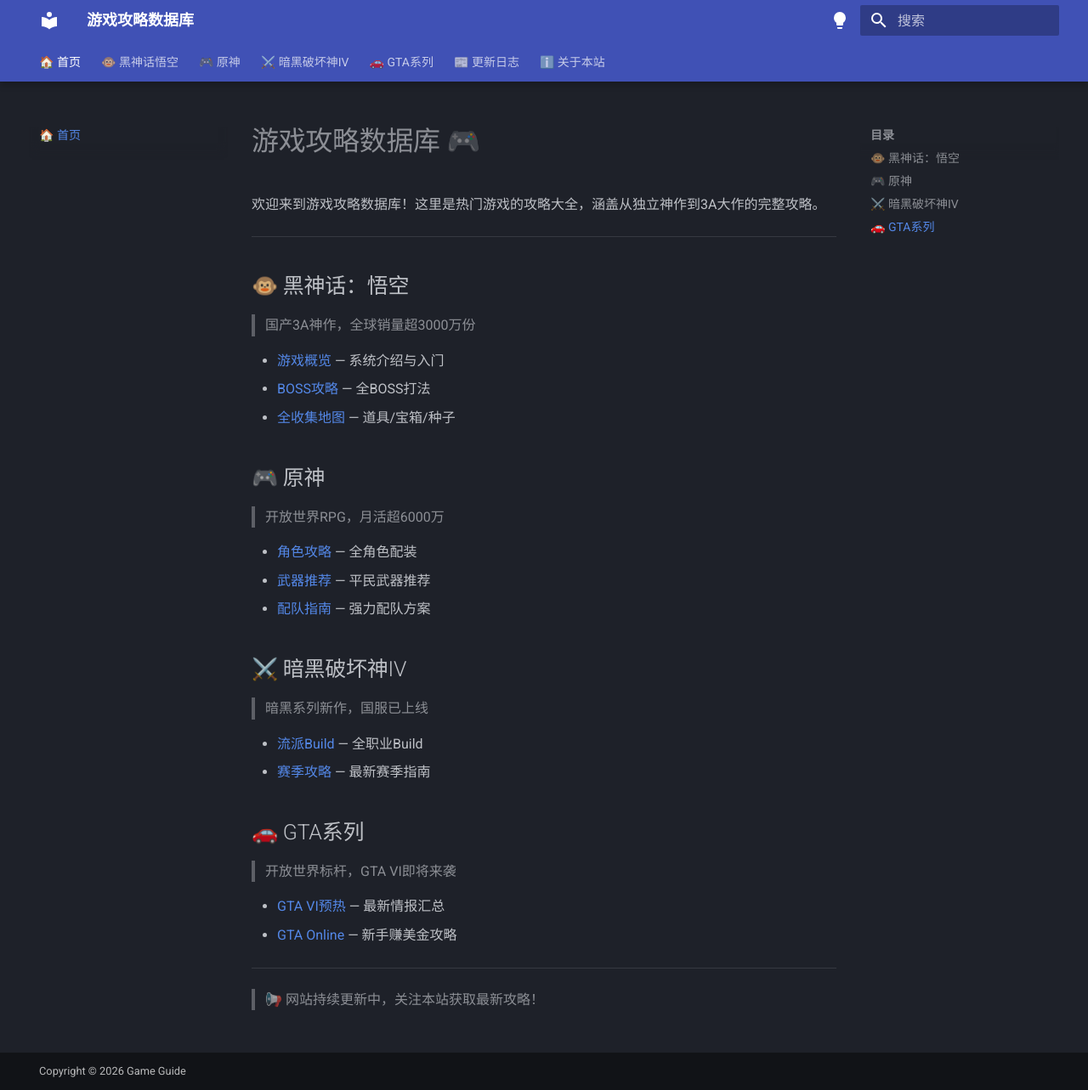
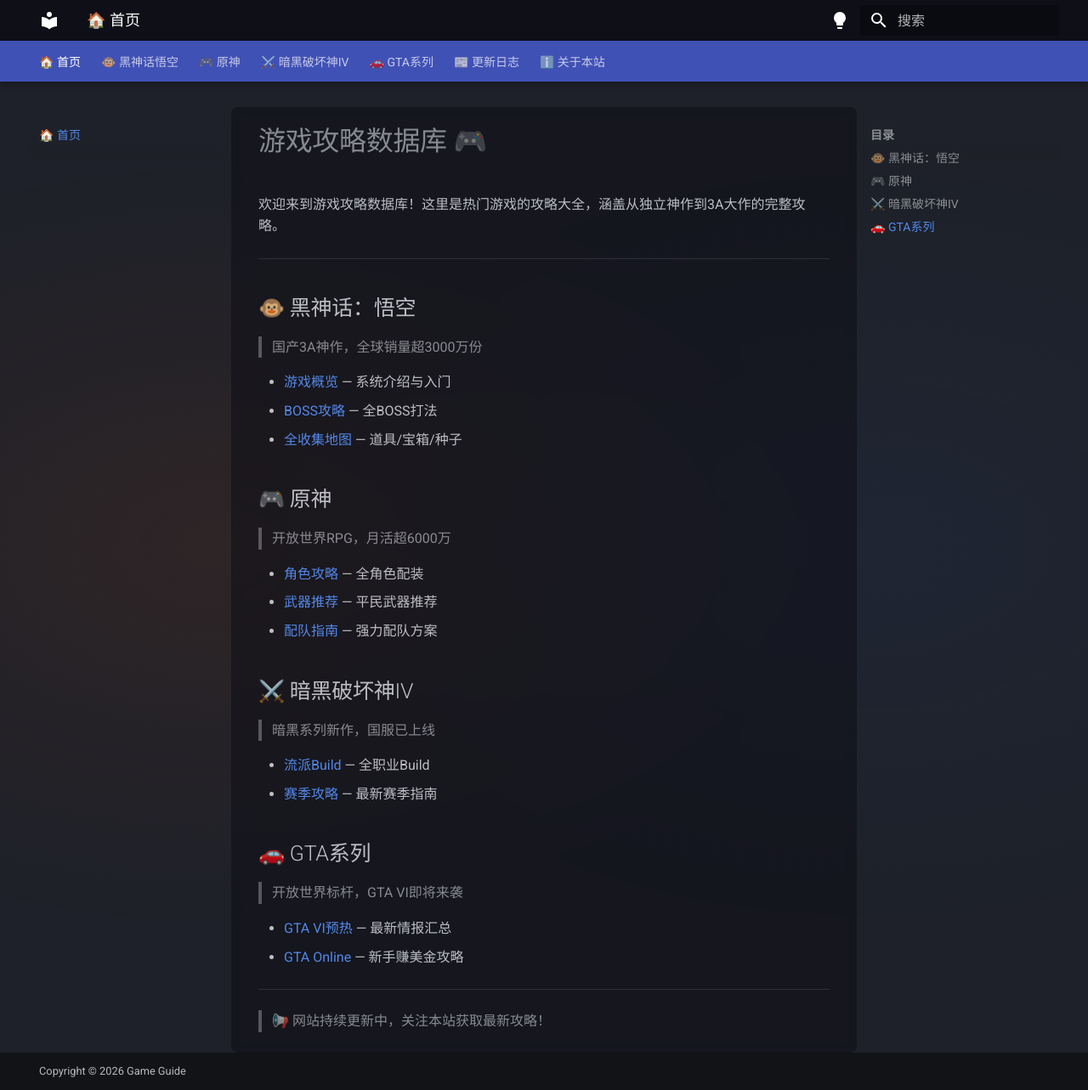
Before and after one commit to chenqingzhiv/game-guide, an MkDocs documentation site: the page built from docs/index.md, in a window 1280 px wide and 1283 px high. Shown: the whole window at 85% size. Built offline with MkDocs 1.6.1 and Material for MkDocs 9.7.7, drawn with Linux system fonts in a browser that asks for light colours.

Commit message:
add: custom CSS with game background images + glassmorphism

```diff
--- /dev/null
+++ b/docs/assets/css/custom.css
@@ -0,0 +1,139 @@
+/* game-guide.club - Custom Styles */
+
+/* Game Section Backgrounds */
+.md-main .md-content { position: relative; }
+
+/* Black Myth Wukong - dark gold chinese */
+.wukong-bg::before {
+  content: '';
+  position: fixed;
+  top: 0; left: 0; right: 0; bottom: 0;
+  background-image: url('../images/bg/wukong-bg.jpg');
+  background-size: cover;
+  background-position: center;
+  background-attachment: fixed;
+  opacity: 0.15;
+  z-index: -1;
+}
+
+/* Genshin Impact - blue fantasy */
+.genshin-bg::before {
+  content: '';
+  position: fixed;
+  top: 0; left: 0; right: 0; bottom: 0;
+  background-image: url('../images/bg/genshin-bg.jpg');
+  background-size: cover;
+  background-position: center;
+  background-attachment: fixed;
+  opacity: 0.15;
+  z-index: -1;
+}
+
+/* Diablo IV - dark blood red */
+.diablo4-bg::before {
+  content: '';
+  position: fixed;
+  top: 0; left: 0; right: 0; bottom: 0;
+  background-image: url('../images/bg/diablo4-bg.jpg');
+  background-size: cover;
+  background-position: center;
+  background-attachment: fixed;
+  opacity: 0.15;
+  z-index: -1;
+}
+
+/* GTA - neon city */
+.gta-bg::before {
+  content: '';
+  position: fixed;
+  top: 0; left: 0; right: 0; bottom: 0;
+  background-image: url('../images/bg/gta-bg.jpg');
+  background-size: cover;
+  background-position: center;
+  background-attachment: fixed;
+  opacity: 0.15;
+  z-index: -1;
+}
+
+/* Action/landscape backgrounds */
+.action-bg::before {
+  content: '';
+  position: fixed;
+  top: 0; left: 0; right: 0; bottom: 0;
+  background:
+    radial-gradient(ellipse at 20% 50%, rgba(234, 88, 12, 0.08), transparent 50%),
+    radial-gradient(ellipse at 80% 50%, rgba(59, 130, 246, 0.05), transparent 50%);
+  pointer-events: none;
+  z-index: -1;
+}
+
+/* Background gradient overlay */
+body::before {
+  content: '';
+  position: fixed;
+  top: 0; left: 0; right: 0; bottom: 0;
+  background:
+    radial-gradient(ellipse at 20% 50%, rgba(234, 88, 12, 0.08), transparent 50%),
+    radial-gradient(ellipse at 80% 50%, rgba(59, 130, 246, 0.05), transparent 50%);
+  pointer-events: none;
+  z-index: 0;
+}
+
+/* Frosted glass cards */
+.md-typeset .admonition,
+.md-typeset details {
+  backdrop-filter: blur(8px);
+  background: rgba(13, 13, 20, 0.7) !important;
+  border-color: rgba(255, 255, 255, 0.1) !important;
+}
+
+/* Glassmorphism main content */
+.md-main__inner {
+  position: relative;
+  z-index: 1;
+}
+
+.md-content {
+  background: rgba(13, 13, 20, 0.5);
+  backdrop-filter: blur(6px);
+  border-radius: 8px;
+  padding: 0 8px;
+}
+
+/* Table glass */
+.md-typeset table:not(.md-typeset__table) {
+  background: rgba(13, 13, 20, 0.6);
+  backdrop-filter: blur(4px);
+}
+
+/* Header glass */
+.md-header {
+  backdrop-filter: blur(16px);
+  background: rgba(10, 10, 18, 0.75) !important;
+}
+
+/* Code blocks */
+.md-typeset code {
+  background: rgba(255, 255, 255, 0.08);
+}
+
+/* Feedback section */
+.feedback-card {
+  background: rgba(234, 88, 12, 0.08);
+  border: 1px solid rgba(234, 88, 12, 0.2);
+  border-radius: 12px;
+  padding: 20px;
+  margin-top: 40px;
+  backdrop-filter: blur(4px);
+}
+
+.feedback-card h2 {
+  color: #f97316;
+  font-size: 1.2rem;
+  margin-bottom: 8px;
+}
+
+.feedback-card p {
+  color: #9b9a95;
+  font-size: 0.9rem;
+}
--- a/mkdocs.yml
+++ b/mkdocs.yml
@@ -35,6 +35,9 @@
 
 extra_javascript:
   - assets/js/utterances.js
+
+extra_css:
+  - assets/css/custom.css
 
 markdown_extensions:
   - pymdownx.highlight:
```
